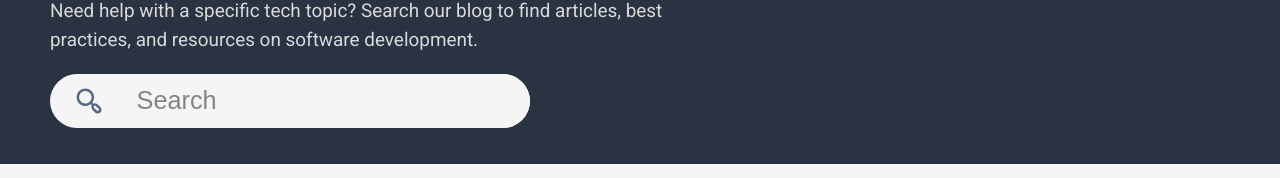
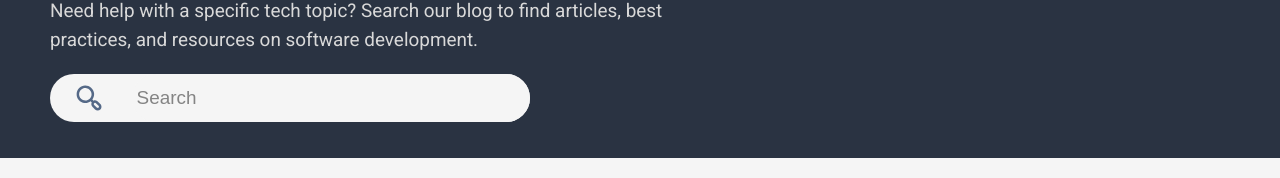
Before and after one commit to 4Practica/devCorner, a React (Vite) app: page /blog in a window 1280 px wide. Shown: the part 318-496 px from the top of the page. Built offline with nearby package versions, Linux system fonts and the light colour scheme.

Commit message:
lipstick: Improve sizing

```diff
--- a/src/js/views/BlogLandings/components/SearchBar/SearchBar.module.css
+++ b/src/js/views/BlogLandings/components/SearchBar/SearchBar.module.css
@@ -6,7 +6,7 @@
   gap: 0.3rem;
   background-color: var(--color-white-100);
   border-radius: 2rem;
-  height: 3.4rem;
+  height: 3rem;
   width: 100%;
 }
 .search-bar > label {
@@ -23,7 +23,7 @@
   background-color: inherit;
   border: 0;
   border-radius: inherit;
-  font-size: var(--font-md);
+  font-size: var(--font-base);
   color: var(--color-dark-blue);
 }
 .search-bar > input:focus {
```
